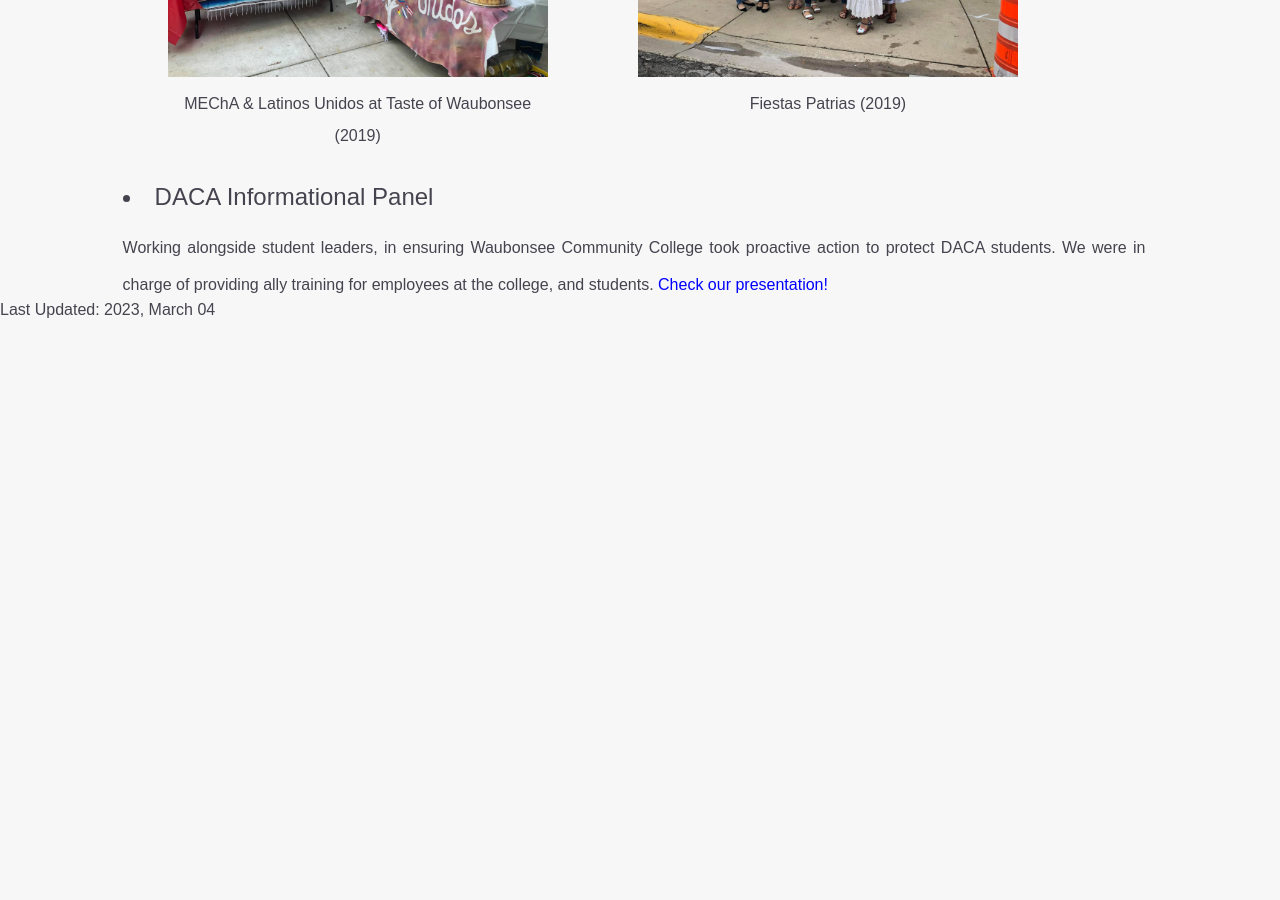
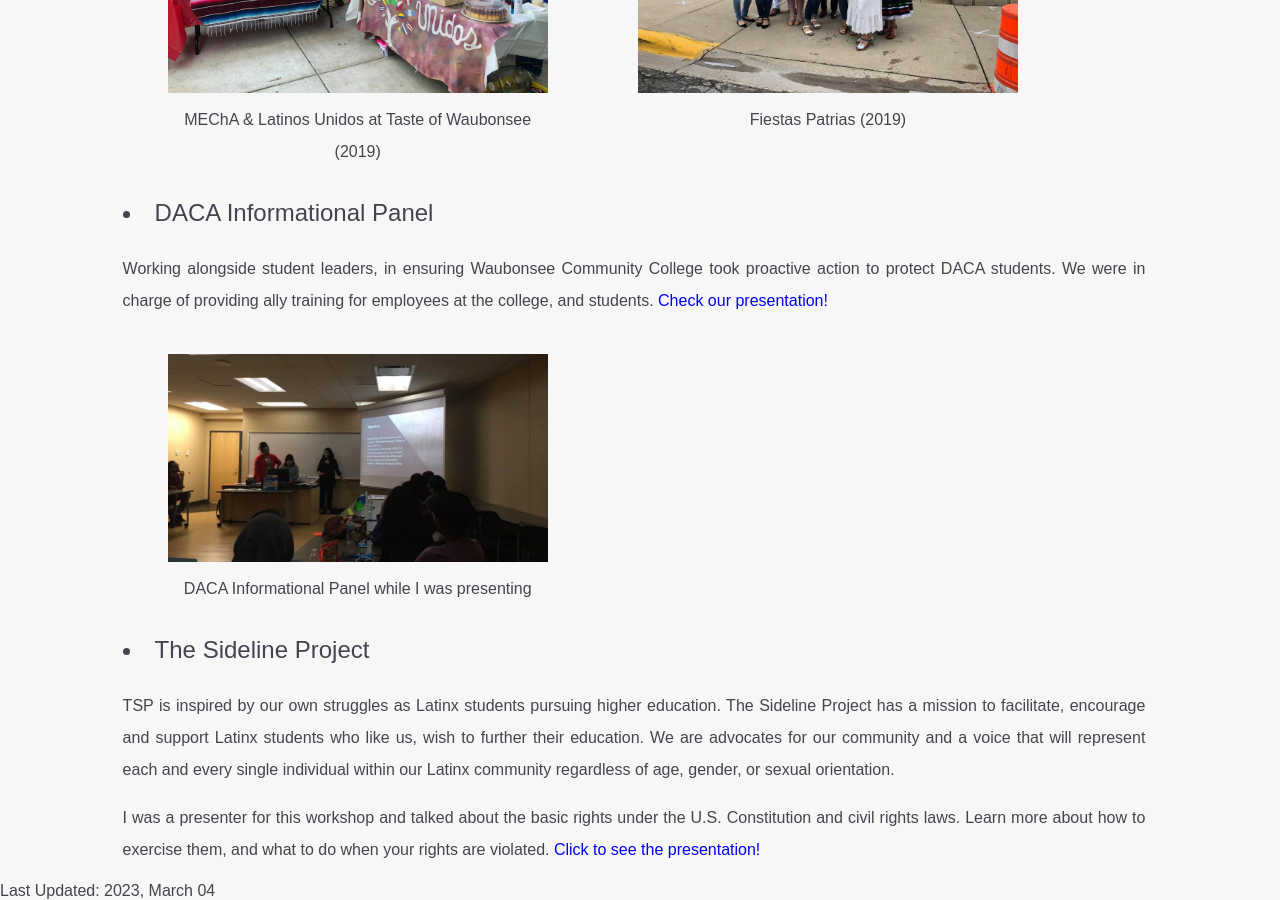
Before and after one commit to Joanna-Sanchez/joanna.sanchez.rocha, a Jekyll site: the page docs/activities.html, which Jekyll copies as it is, in a window 1280 px wide and 900 px high, scrolled down 660 px. Built offline with Jekyll 4.4.1, drawn with Linux system fonts in a browser that asks for light colours; some web fonts are replaced; a style sheet for code colours, icons or effects is not loaded; before the commit the page ends 979 px from its top, so only the background shows below that.

Commit message:
add The Sideline Project

```diff
--- a/docs/activities.html
+++ b/docs/activities.html
@@ -28,7 +28,7 @@
 	    <font size="5">
 	      <li>Student organization MEChA (Movimiento Estudiantil Chicano de Aztlán)[<a href="https://www.facebook.com/mechadewcc" class="dark">click</a>]</li>
 	    </font>
-	    We will strive for gender, cultural, sexual orientation, economic, political, racial, and social equity within the Chicanx community. The main focus of MEChA is to bring awareness concerning the problems of discrimination and other obstacles that confront us in our endeavor to succeed in higher education. MEChA seeks to promote Chicanx unity and empowerment through political action by uplifting and mobilizing Chicanx students through higher education, furthering cultural and Chicanx identity. We will support the struggle of other progressive movements on our campus and in our communities internationally.
+	    <p>We will strive for gender, cultural, sexual orientation, economic, political, racial, and social equity within the Chicanx community. The main focus of MEChA is to bring awareness concerning the problems of discrimination and other obstacles that confront us in our endeavor to succeed in higher education. MEChA seeks to promote Chicanx unity and empowerment through political action by uplifting and mobilizing Chicanx students through higher education, furthering cultural and Chicanx identity. We will support the struggle of other progressive movements on our campus and in our communities internationally.</p>
 	    <div class="row">
 	      <div class="mainbody-image-mecha">
 		<figure>
@@ -46,8 +46,24 @@
 	    <font size="5">
 	      <li>DACA Informational Panel</li>
 	    </font>
-	    Working alongside student leaders, in ensuring Waubonsee Community College took proactive action to protect DACA students. We were in charge of providing ally training for employees at the college, and students.
-	    <a href="https://docs.google.com/presentation/d/1V-PC_J3ELc122eTWVwYxDUlOp8RQhMjzfW2Hc4xQXx8/edit?usp=sharing" class="dark">Check our presentation!</a></li>
+	    <p>Working alongside student leaders, in ensuring Waubonsee Community College took proactive action to protect DACA students. We were in charge of providing ally training for employees at the college, and students. <a href="https://docs.google.com/presentation/d/1V-PC_J3ELc122eTWVwYxDUlOp8RQhMjzfW2Hc4xQXx8/edit?usp=sharing" class="dark">Check our presentation!</a></p>
+	    <div class="row">
+              <div class="mainbody-image-mecha">
+		<figure>
+		  <img src="img/activities/DACA_InformationalPanel.jpg" alt="main image" style="width:100%">
+		  <figcaption align="center">
+		    DACA Informational Panel while I was presenting
+		  </figcaption>
+		</figure>
+              </div>
+            </div>
+
+	    <font size="5">
+	      <li>The Sideline Project</li>
+	    </font>
+	    <p>TSP is inspired by our own struggles as Latinx students pursuing higher education. The Sideline Project has a mission to facilitate, encourage and support Latinx students who like us, wish to further their education. We are advocates for our community and a voice that will represent each and every single individual within our Latinx community regardless of age, gender, or sexual orientation.</p>
+	    <p>I was a presenter for this workshop and talked about the basic rights under the U.S. Constitution and civil rights laws. Learn more about how to exercise them, and what to do when your rights are violated.
+	    <a href="https://docs.google.com/presentation/d/1J8dQlve8b9yIXHhn7ic8HGgFUMzcjNGeUHcIDrqBVwU/edit?usp=sharing" class="dark">Click to see the presentation!</a></p>
 
 	  </div>
 
```
Also changed, not shown: docs/img/activities/DACA_InformationalPanel.jpg (added).
